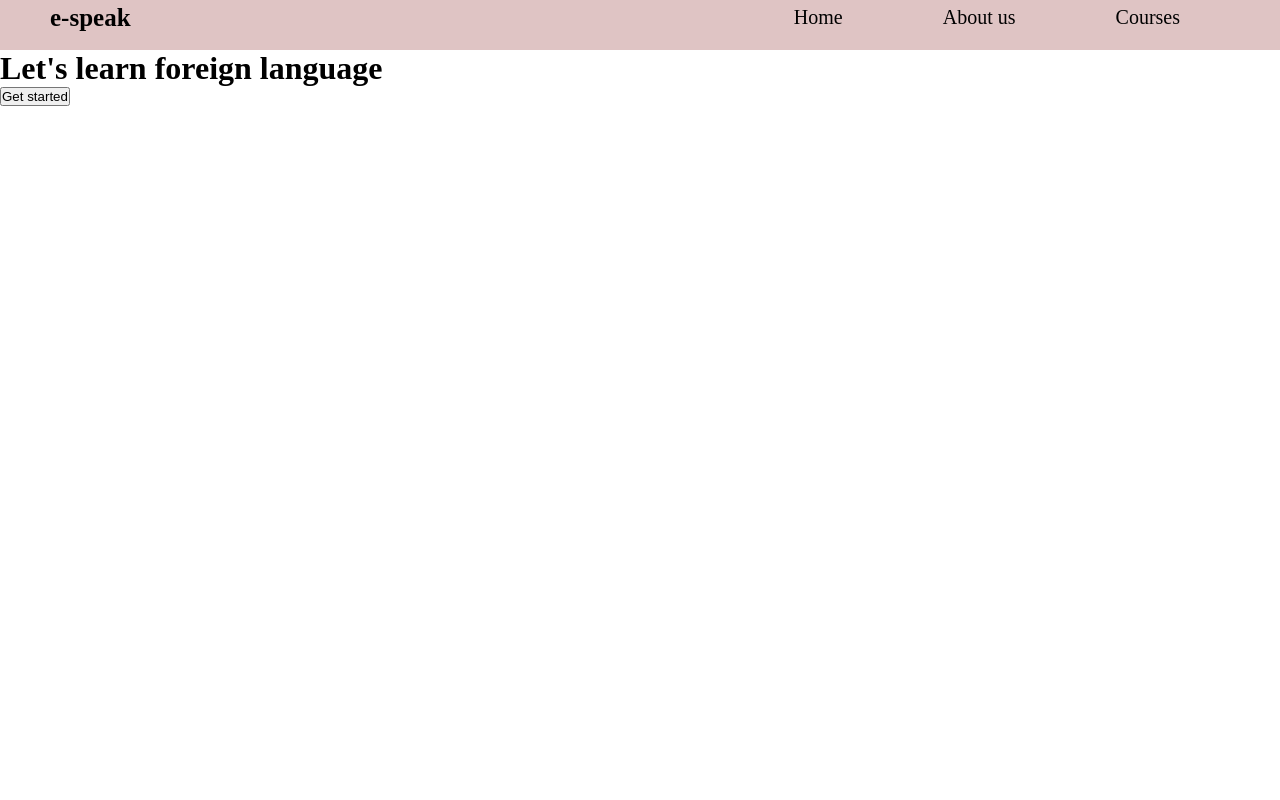
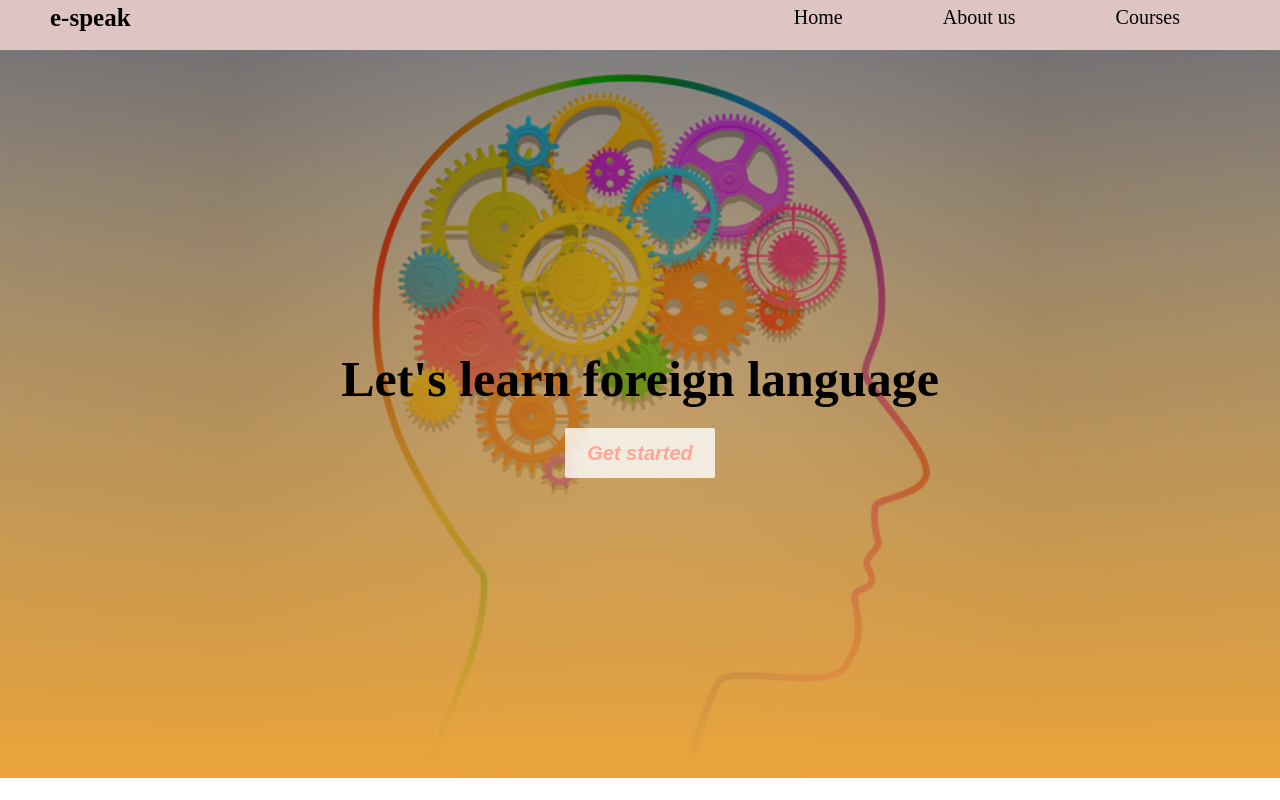
Before and after one commit to TahiryMariano/Hackathon-ISPM, a React (Create React App) app in the folder frontend/e-speak/: page / in a window 1280 px wide. Built offline with nearby package versions, Linux system fonts and the light colour scheme.

Commit message:
Home page finish

```diff
--- a/frontend/e-speak/src/App.css
+++ b/frontend/e-speak/src/App.css
@@ -8,6 +8,8 @@
   width: 100%;
   background-color: rgb(223, 196, 196);
   display: flex;
+  position: fixed;
+  box-shadow: 5px 0px 0px black;
 }
 
 .logo_container h4{
@@ -40,3 +42,40 @@
   background-color: #ffffff71;
   letter-spacing: .3px;
 }
+
+.home_body{
+  position: absolute;
+  top: 50px;
+  height: 91vh;
+  width: 100%;
+  display: flex;
+  flex-direction: column;
+  align-items: center;
+  justify-content: center;
+  background: linear-gradient(rgb(0,0,0,0.4),rgb(235, 165, 59)),url('./image/2015-11-int-mode-apprentissage.jpg') center/cover no-repeat;
+}
+
+.home_body h1{
+  font-size: 50px;
+  font-family: segoe print;
+}
+
+.home_body button{
+  margin-top: 20px;
+  height: 50px;
+  width: 150px;
+  border: none;
+  border-radius: 2px;
+  background-color: #ffffffcb;
+  font-size: 20px;
+  font-weight: bolder;
+  font-style:italic;
+  color: #ffa797;
+  transition: .5s;
+}
+
+.home_body button:hover{
+  letter-spacing: .3px;
+  transform: translateY(-5px);
+  background-color: #fff;
+}
```
